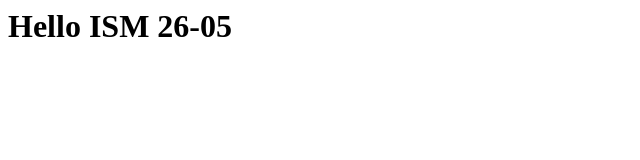
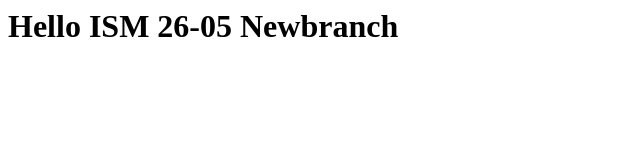
Before and after one commit to ismailkmr/hellodevfactor, a plain HTML site: page index.html in a window 1280 px wide. Shown: the whole page, without its empty margins (0-640 px from the left). Drawn offline with Linux system fonts and the light colour scheme.

Commit message:
initial commit01

```diff
--- a/index.html
+++ b/index.html
@@ -1,5 +1,5 @@
 <html>
 <body>
-<h1>Hello ISM 26-05</h1>
+<h1>Hello ISM 26-05 Newbranch</h1>
 </body>
 </html>
```
